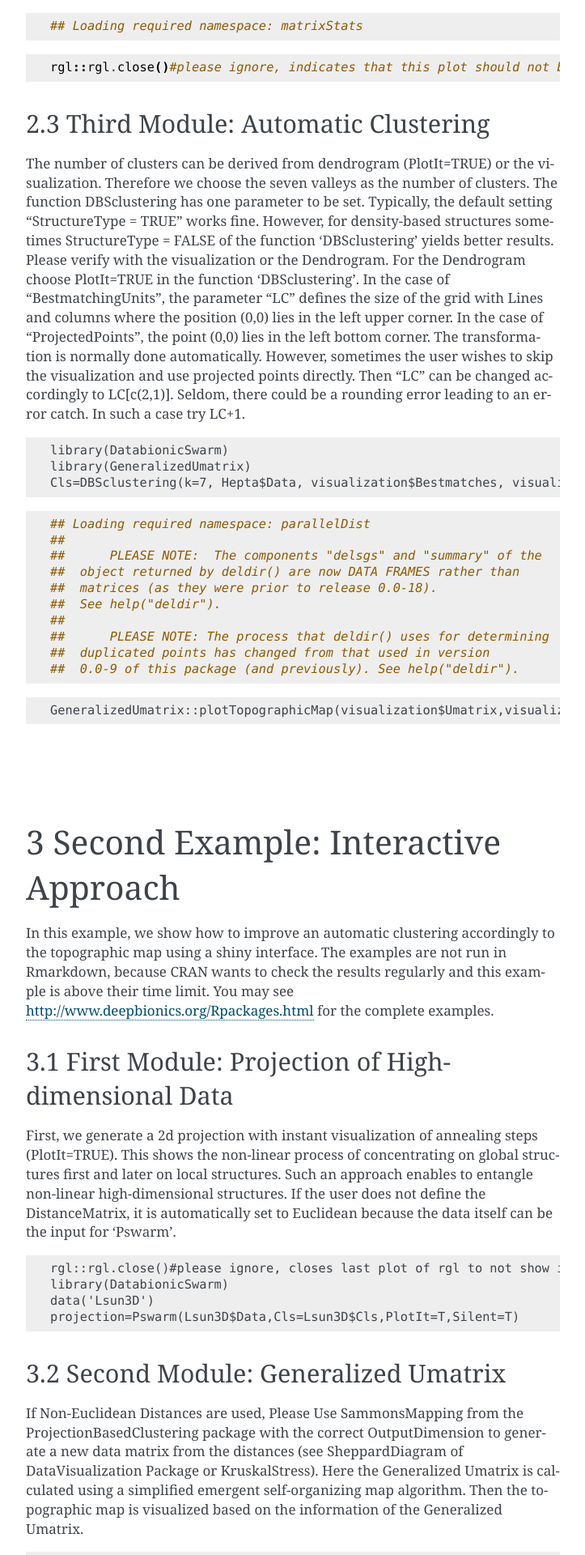
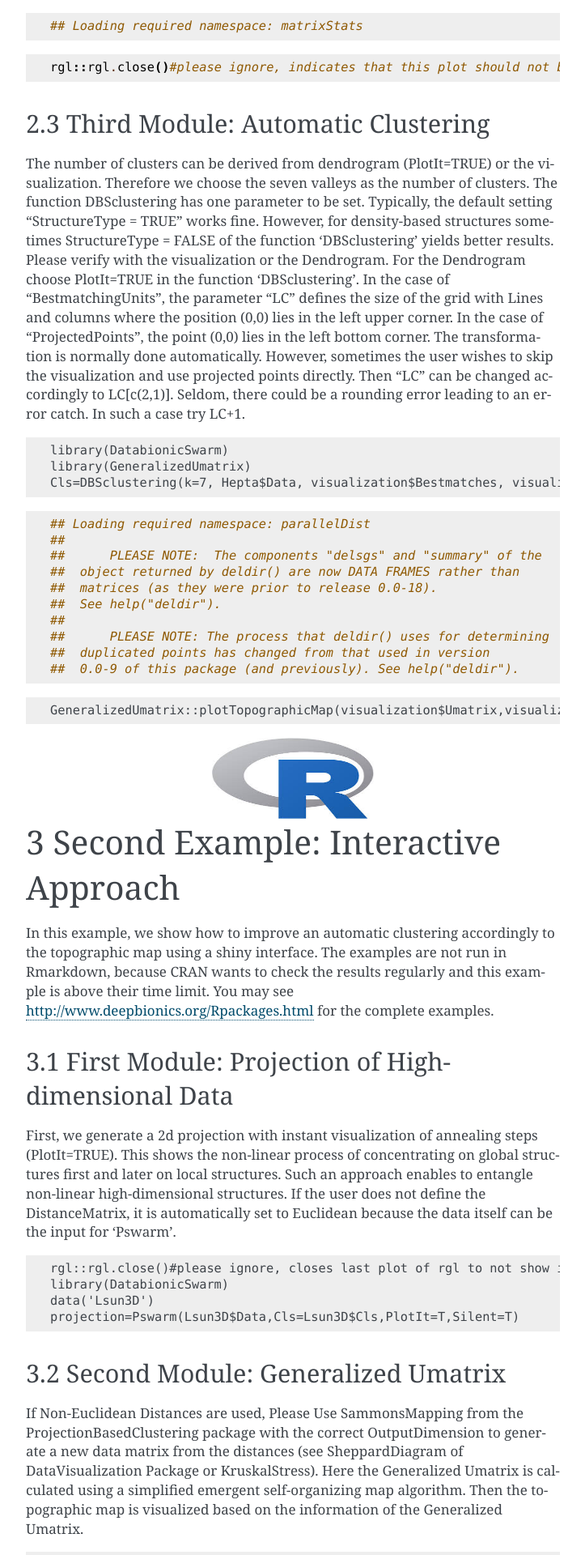
Before and after one commit to AsbahToqeer/DatabionicSwarm, a Sphinx documentation site: the page built from docs/source/index.rst, in a window 1280 px wide. Shown: the part 1940-3860 px from the top of the page at 81% size, without its empty margins (388-1111 px from the left). Built offline with Sphinx 7.4.7, drawn with Linux system fonts in a browser that asks for light colours.

Commit message:
Update index.rst

```diff
--- a/docs/source/index.rst
+++ b/docs/source/index.rst
@@ -105,7 +105,7 @@ The number of clusters can be derived from dendrogram (PlotIt=TRUE) or the visua
 
 	GeneralizedUmatrix::plotTopographicMap(visualization$Umatrix,visualization$Bestmatches,Cls,NoLevels=10)
 
-.. image:: canvas.png
+.. image:: pro.png
     :width: 200px
     :align: center
     :height: 100px
```
